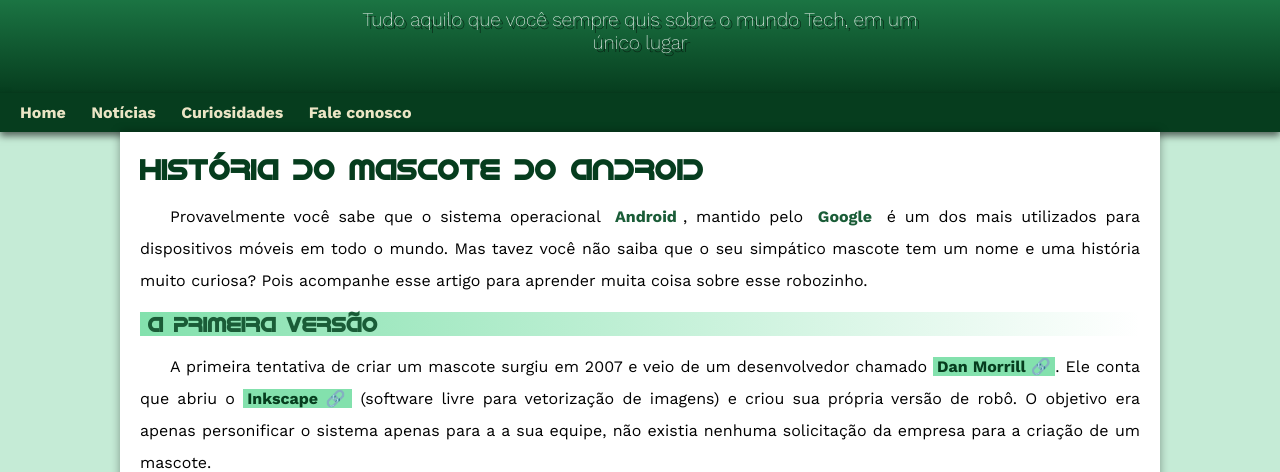
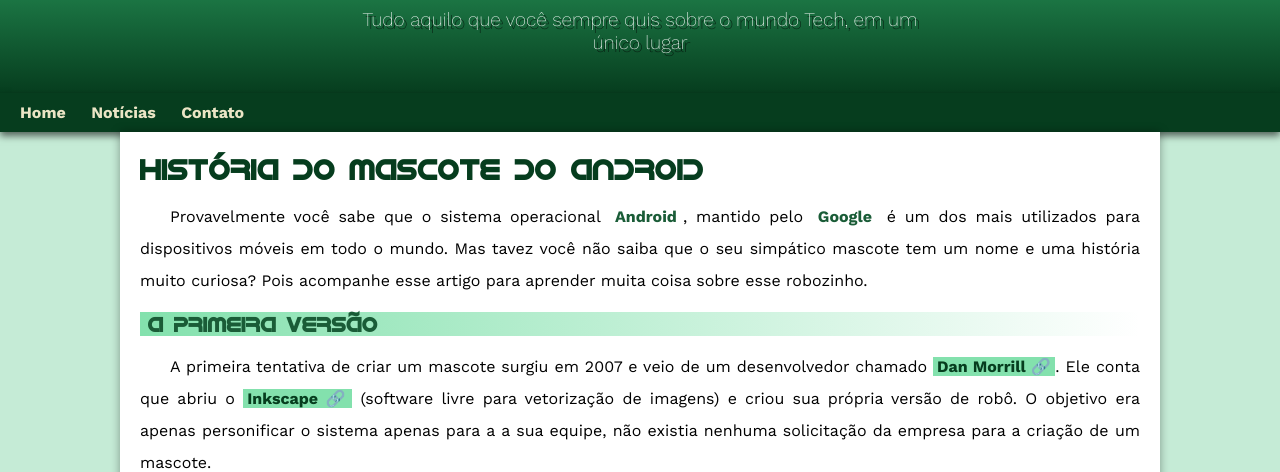
Before and after one commit to VictorHabechian/projeto-android, a plain HTML site: page index.html in a window 1280 px wide. Shown: the part 87-559 px from the top of the page. Drawn offline with nearby package versions, Linux system fonts and the light colour scheme.

Commit message:
problema de padding corrigido

```diff
--- a/estilos/style.css
+++ b/estilos/style.css
@@ -64,8 +64,7 @@
     font-size: 1.2em;
     max-width: 600px;
     margin: auto;
-    margin-bottom: 10px;
-    padding: 0px 10px 0px 10px;
+    padding: 0px 10px 25px 10px;
     text-shadow: 3px 3px 0px rgba(0, 0, 0, 0.721);
 }
 
--- a/index.html
+++ b/index.html
@@ -16,8 +16,7 @@
     <nav>
         <a href="#">Home</a>
         <a href="#">Notícias</a>
-        <a href="#">Curiosidades</a>
-        <a href="#">Fale conosco</a>
+        <a href="#">Contato</a>
     </nav>
     <main>
         <article>
```
